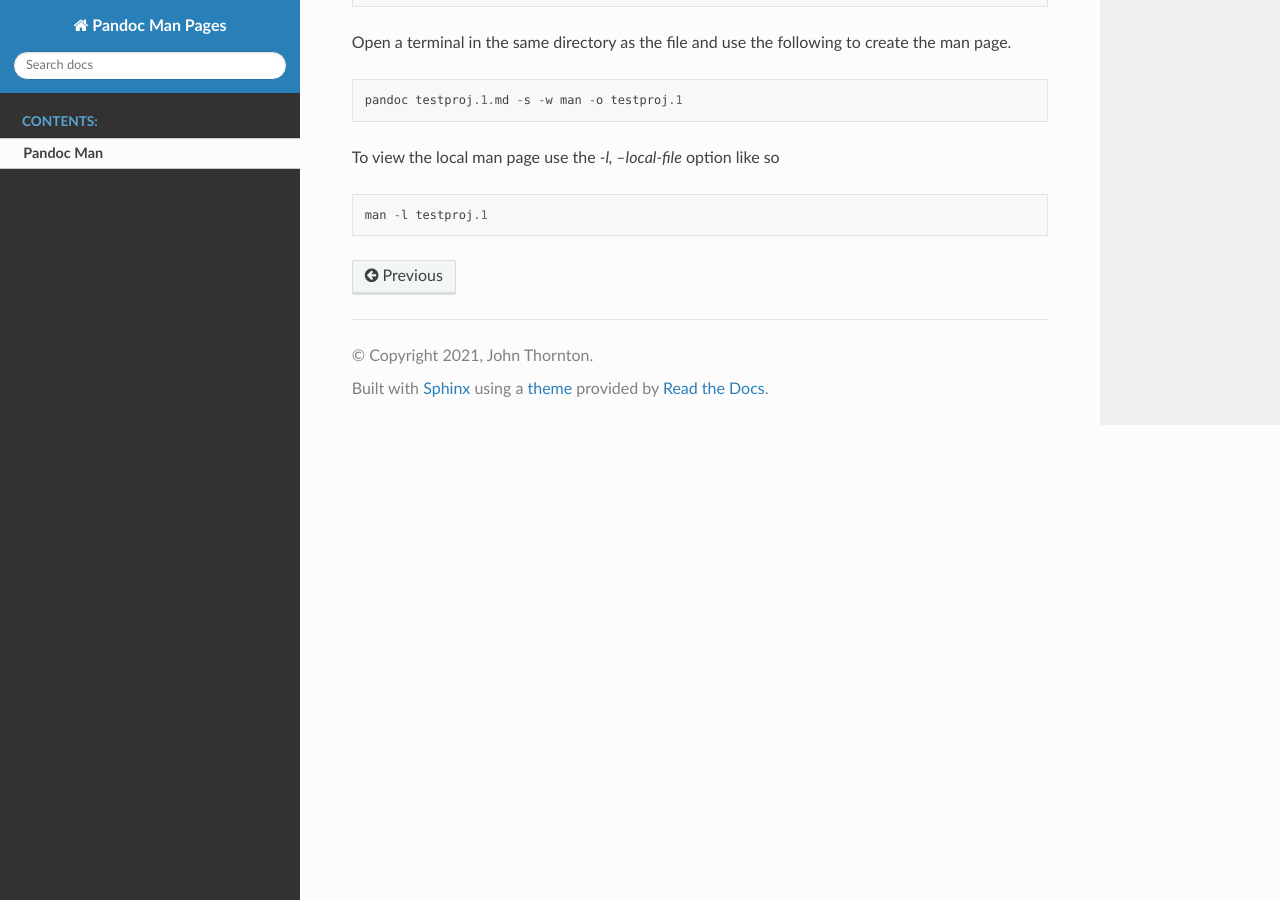
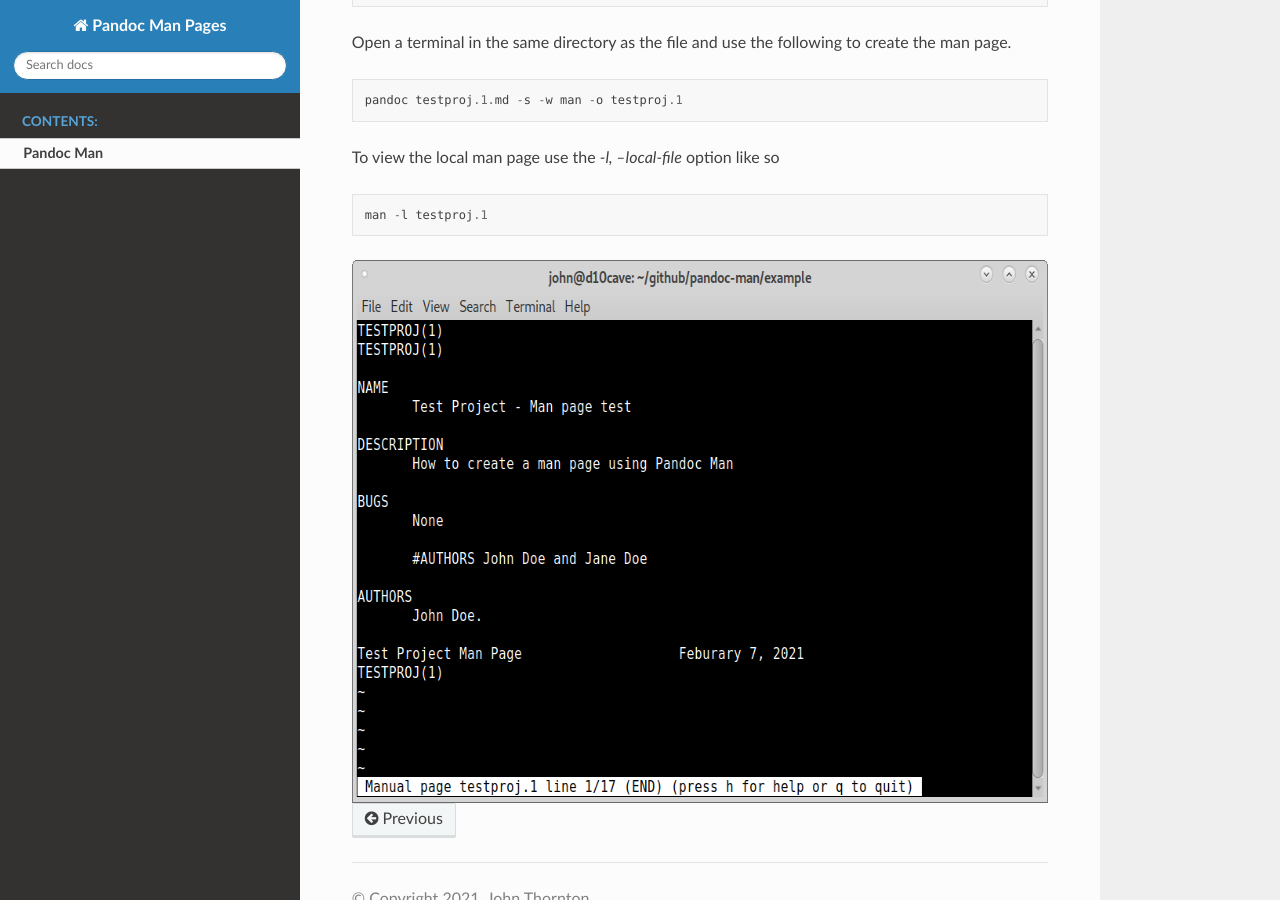
Before and after one commit to jethornton/pandoc-man, a Sphinx documentation site: the page built from docs/source/man.rst, in a window 1280 px wide and 900 px high, scrolled down 1327 px. Built offline with Sphinx 7.4.7 and the Read the Docs theme 2.0.0, drawn with Linux system fonts in a browser that asks for light colours.

Commit message:
add image

```diff
--- a/docs/source/man.rst
+++ b/docs/source/man.rst
@@ -71,3 +71,7 @@
 ::
 
 	man -l testproj.1
+
+.. image:: images/pandoc-man-01.png
+    :align: center
+    :scale: 100%
```
Also changed, not shown: docs/source/images/pandoc-man-01.png (added).
